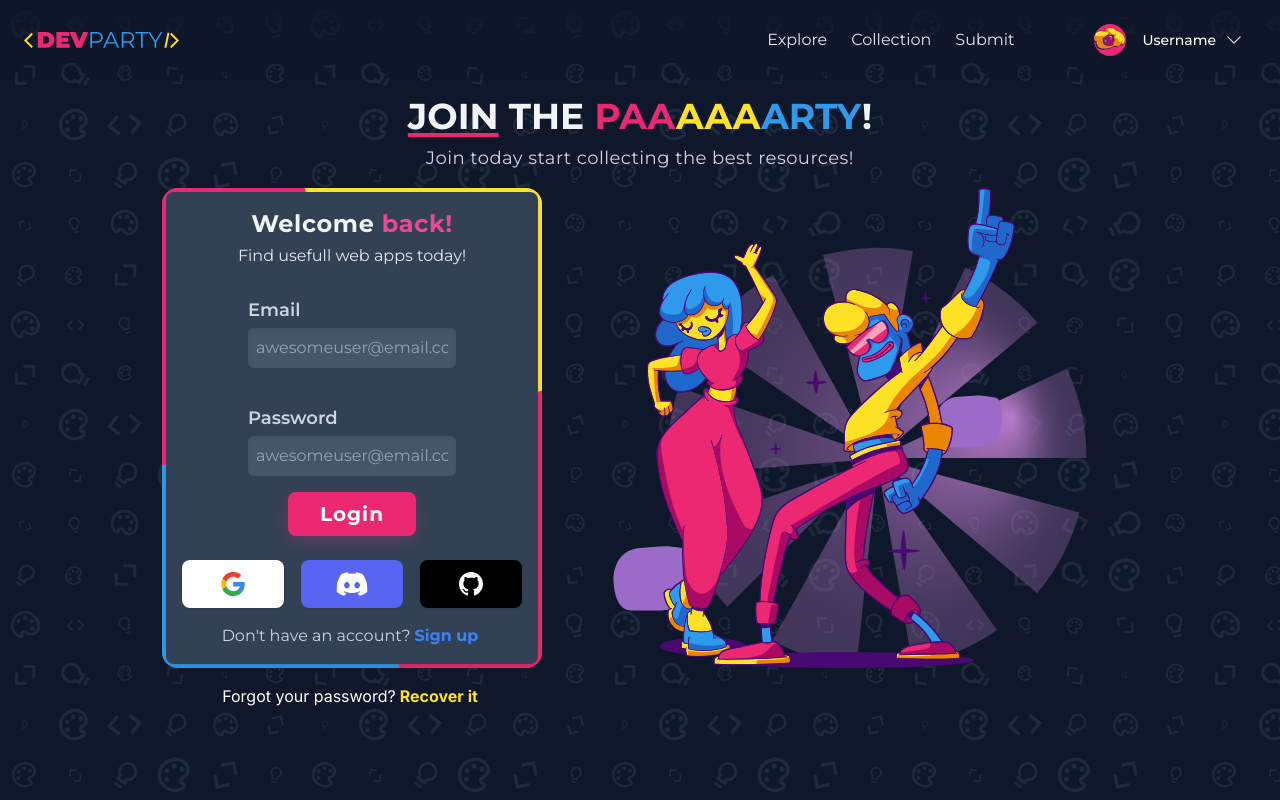
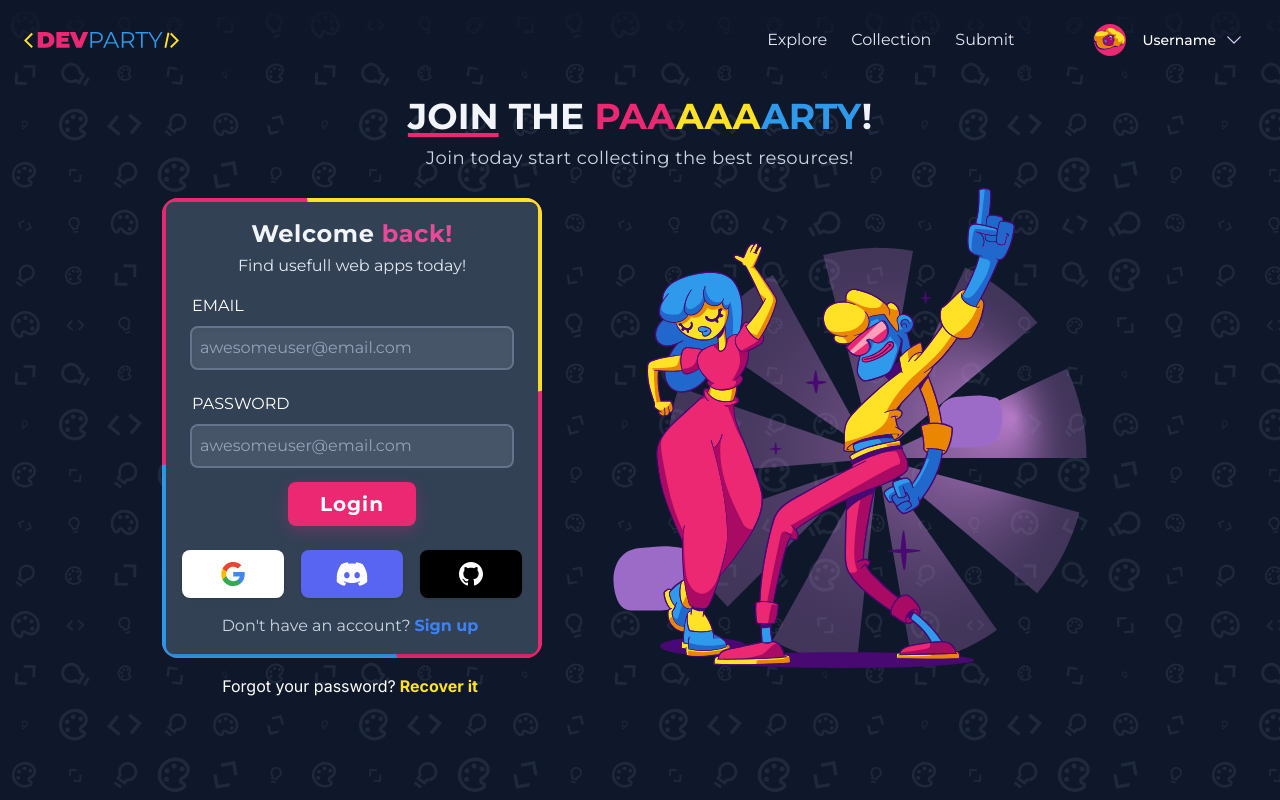
Before and after one commit to JOYBOY-0/dev-party, a React (Vite) app: page /auth/login in a window 1280 px wide. Built offline with nearby package versions, Linux system fonts and the light colour scheme; no server answers.

Commit message:
add customization for label style

```diff
--- a/src/common/input/Input.tsx
+++ b/src/common/input/Input.tsx
@@ -1,13 +1,15 @@
 import React, { AllHTMLAttributes, FC } from 'react'
 
 interface Props extends AllHTMLAttributes<HTMLInputElement> {
-    label?: string
+    label?: string,
+    tag?: boolean,
     placeholder?: string,
     name?: string,
 }
 
 export const Input : FC<Props> = ({
     label,
+    tag,
     id,
     name,
     type = 'text',
@@ -16,21 +18,19 @@ export const Input : FC<Props> = ({
     onChange,
     disabled,
     className,
+    children,
     ...props
 }) => {
 
   return (
-    <div className='flex flex-col'>
-        {label &&
-        <label
-        htmlFor={id}
-        className='auth_label'
-        >
-            {label}
-        </label>}
+    <div className='flex flex-col-reverse items-start font-primary group w-full max-w-xs relative'>
+
         <input
-        className={`w-full p-2 text-slate-100 placeholder:text-slate-400
-        rounded-md shadow-inner bg-slate-600 max-w-xs ${className}`}
+        className={`w-full p-2
+        text-slate-100 placeholder:text-slate-400
+        rounded-md shadow-inner bg-slate-600 peer
+        focus:outline-none ring-2 ring-slate-500 focus:ring-devPink-600
+        ${className}`}
         id={id}
         name={name ? name : id}
         type={type}
@@ -40,6 +40,15 @@ export const Input : FC<Props> = ({
         onChange={onChange}
         {...props}
         />
+        {children}
+        {label &&
+        <label
+            htmlFor={id}
+            className={`${tag ? "ml-4 peer-focus:bg-devPink-600 bg-slate-500 rounded-t-lg px-4" : "mb-1.5" }
+            py-1 text-white uppercase `}
+        >
+            {label}
+        </label>}
   </div>
   )
 }
```
Also changed, not shown: src/common/input/input.css (added).
